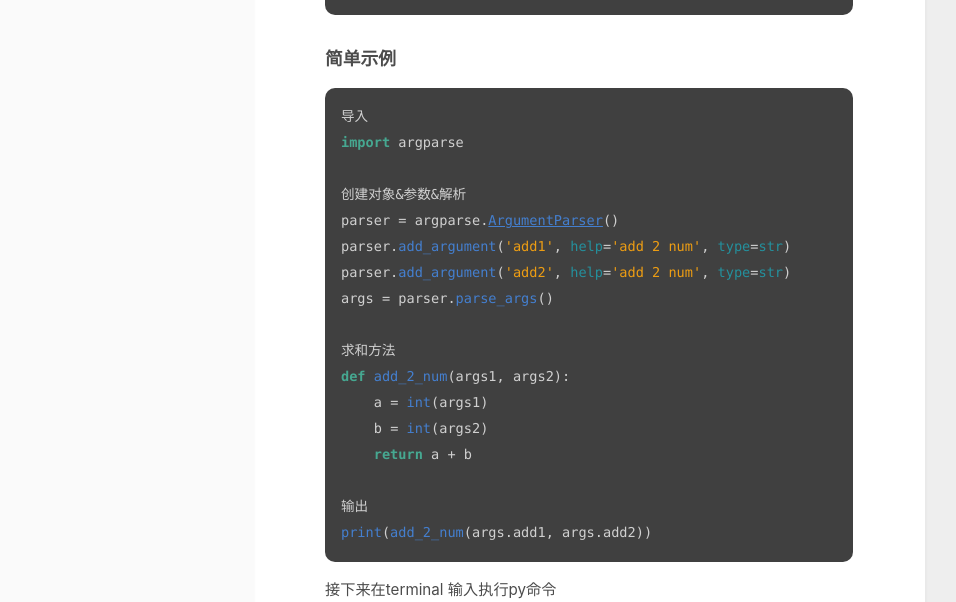
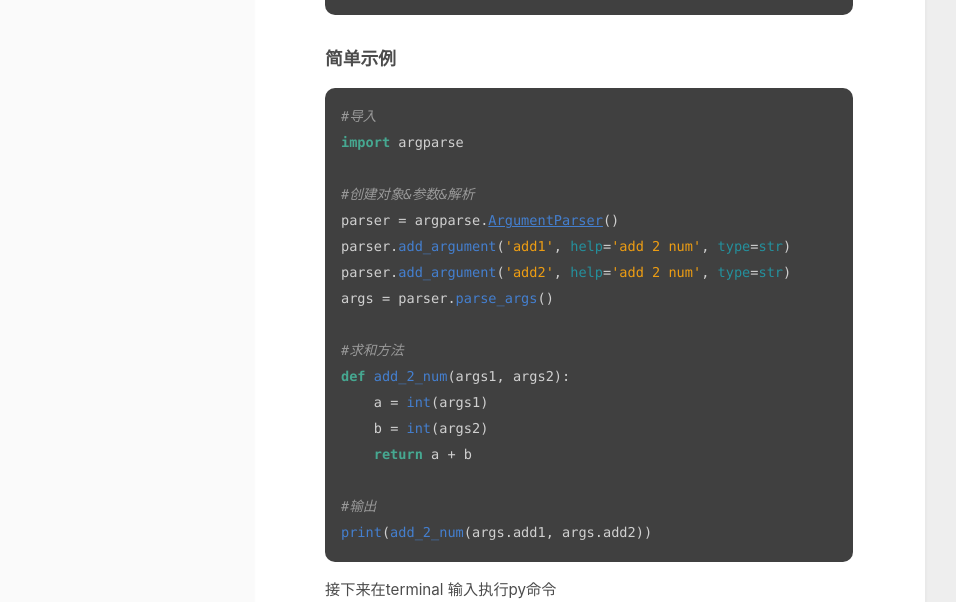
Before and after one commit to liux0402/liux0402.github.io, a Jekyll site: the page built from _posts/2020-09-10-argparse.md, in a window 1280 px wide. Shown: the part 678-1280 px from the top of the page, without its empty margins (195-1151 px from the left). Built offline with Jekyll 4.4.1, drawn with Linux system fonts in a browser that asks for light colours.

````diff
--- a/_posts/2020-09-10-argparse.md
+++ b/_posts/2020-09-10-argparse.md
@@ -24,22 +24,22 @@ args = parser.parse_args()
 ### 简单示例
 
 ``` python
-导入
+#导入
 import argparse
 
-创建对象&参数&解析
+#创建对象&参数&解析
 parser = argparse.ArgumentParser()
 parser.add_argument('add1', help='add 2 num', type=str)
 parser.add_argument('add2', help='add 2 num', type=str)
 args = parser.parse_args()
 
-求和方法
+#求和方法
 def add_2_num(args1, args2):
     a = int(args1)
     b = int(args2)
     return a + b
 
-输出
+#输出
 print(add_2_num(args.add1, args.add2))
 ```
 
````
